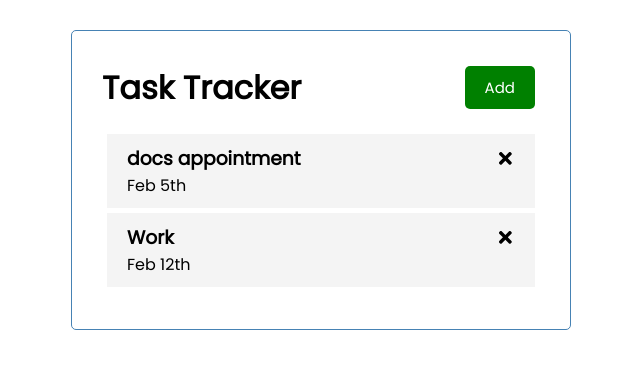
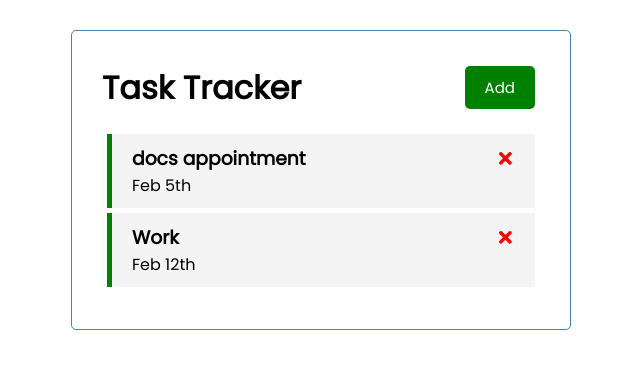
Before and after one commit to cod3rShea/Task-tracker, a React (Create React App) app: page / in a window 1280 px wide. Shown: the top 368 px of the page, without its empty margins (319-959 px from the left). Built offline with nearby package versions, Linux system fonts and the light colour scheme.

Commit message:
add function for double click reminder

```diff
--- a/src/App.js
+++ b/src/App.js
@@ -19,10 +19,32 @@
     }
   ])
 
+  //Delete Task
+  const deleteTask = (id) => {
+    setTasks( tasks.filter( (task) => task.id !== id) )
+  }
+
+  const toggleReminder = (id) => {
+    setTasks(
+      tasks.map((task) =>
+        task.id === id ? {...task, reminder:
+        !task.reminder } : task
+      )
+    )
+  }
+
   return (
     <div className="container">
       <Header />
-      <Tasks tasks={tasks} />
+      {tasks.length > 0 ? (
+        <Tasks
+          tasks={tasks}
+          onDelete={deleteTask}
+          onToggle={toggleReminder}
+        />
+      ) : (
+          'No Task to show'
+      )}
     </div>
   );
 }
--- a/src/components/Task.js
+++ b/src/components/Task.js
@@ -1,11 +1,14 @@
 import { FaTimes } from 'react-icons/fa'
 
-const Task = ({ task }) => {
+const Task = ({ task, onDelete, onToggle }) => {
     return (
-        <div className="task">
+        <div className={`task ${task.reminder ? 'reminder' : ''}`} onDoubleClick={() => onToggle(task.id)}>
             <h3>
                 {task.text}
-                <FaTimes />
+                <FaTimes
+                    style={{ color: 'red', cursor: 'pointer'}}
+                    onClick={() => onDelete(task.id) }
+                />
             </h3>
             <p>{task.day}</p>
         </div>
--- a/src/components/Tasks.js
+++ b/src/components/Tasks.js
@@ -1,5 +1,5 @@
 import Task from './Task'
-const Tasks = ( {tasks} ) => {
+const Tasks = ( {tasks, onDelete, onToggle} ) => {
 
     return (
         <>
@@ -7,6 +7,8 @@
                 <Task
                     key={task.id}
                     task={task}
+                    onDelete={onDelete}
+                    onToggle={onToggle}
                 />
             ))}
         </>
```
